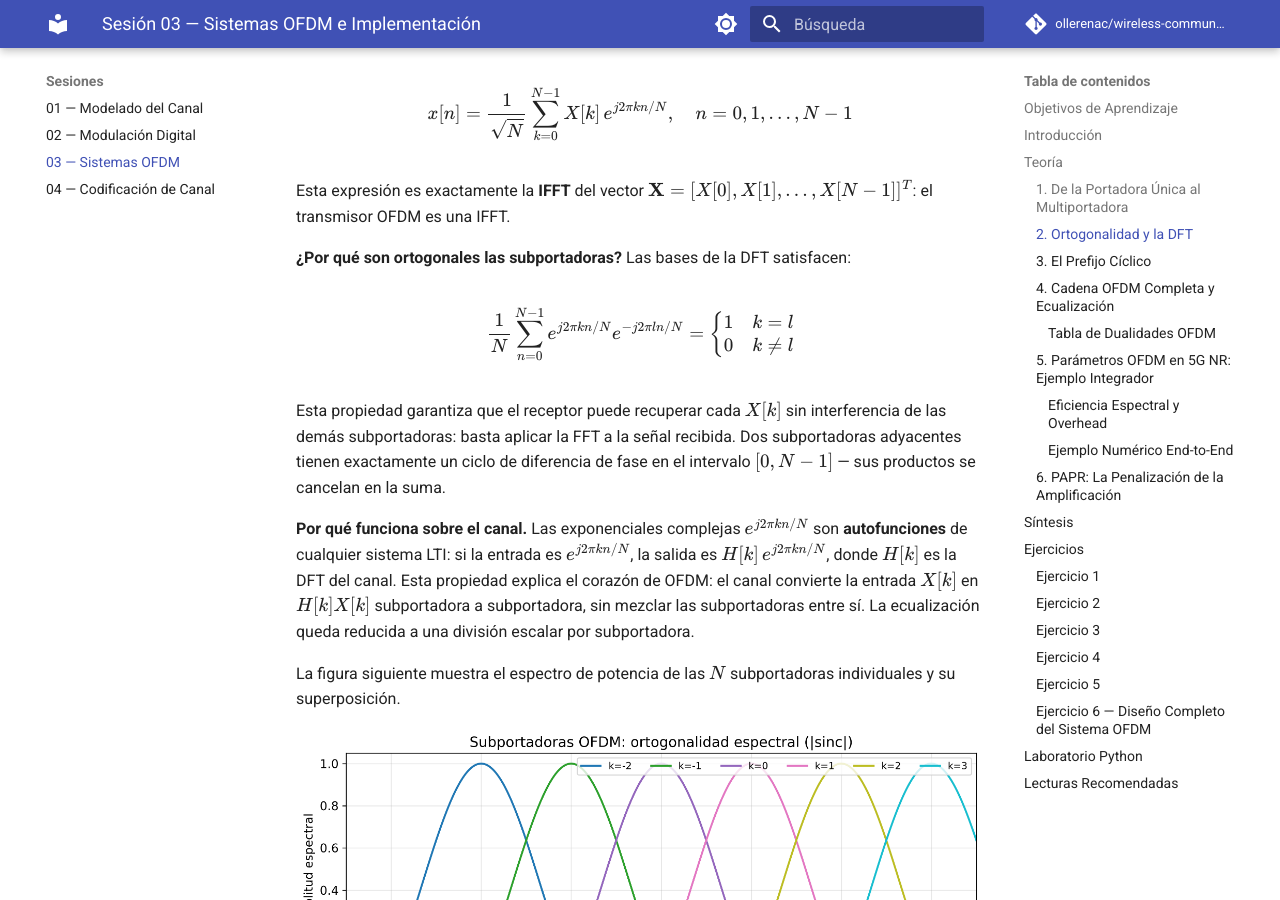
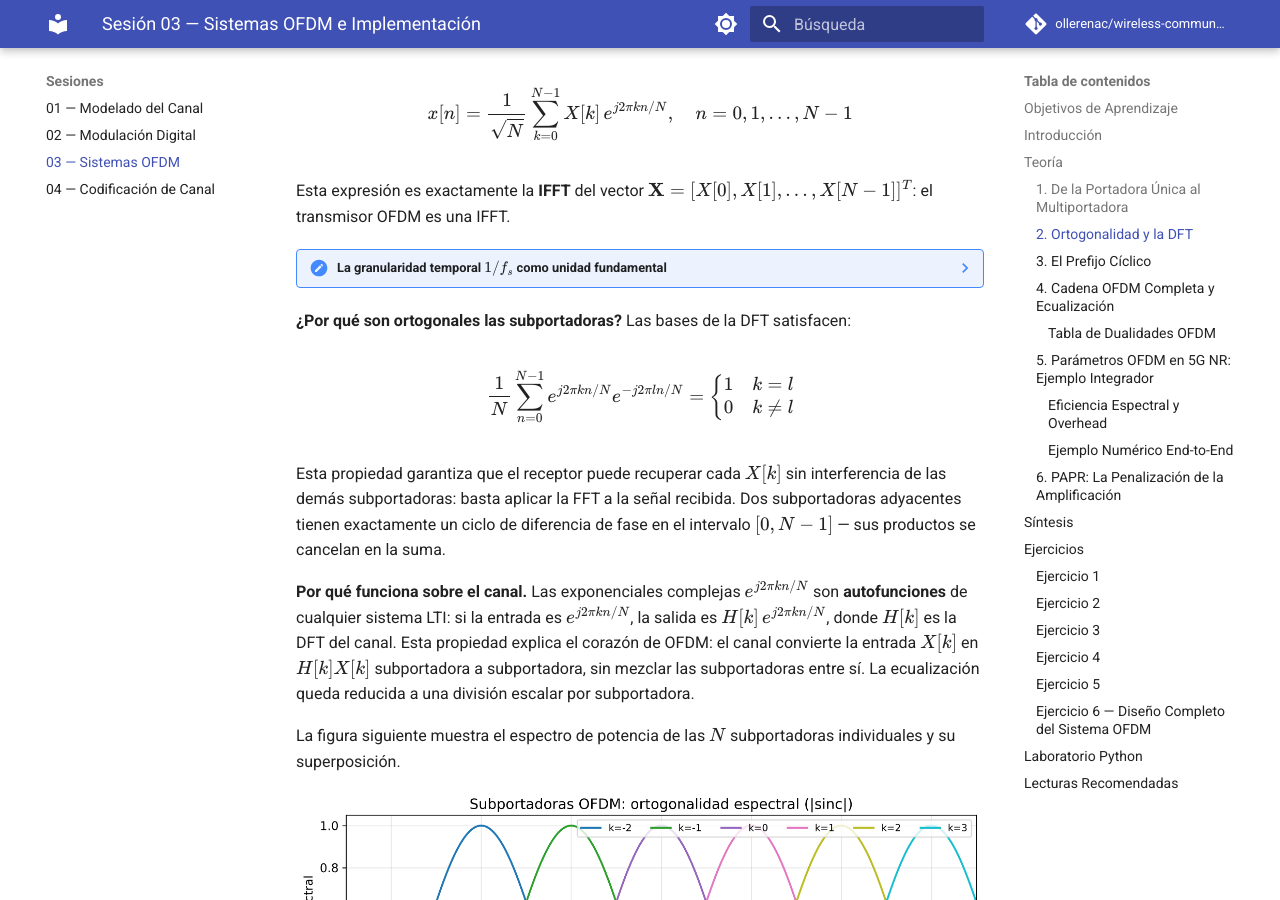
Before and after one commit to ollerenac/wireless-communication-systems, an MkDocs documentation site: the page built from docs/sessions/03-ofdm-systems/index.md, in a window 1280 px wide and 900 px high, scrolled down 4459 px. Built offline with MkDocs 1.6.1 and Material for MkDocs 9.7.7, drawn with Linux system fonts in a browser that asks for light colours; comment, search, counter and statistics services are not loaded; part of the change alters nothing that is shown.

Commit message:
sess03: add collapsible note on 1/fs temporal granularity as fundamental unit in §2
Co-Authored-By: Claude Sonnet 4.6 <noreply@anthropic.com>

```diff
--- a/docs/sessions/03-ofdm-systems/index.md
+++ b/docs/sessions/03-ofdm-systems/index.md
@@ -107,6 +107,17 @@ El $\Delta f$ se cancela y el exponente queda en función únicamente de $k$ y $
 $$x[n] = \frac{1}{\sqrt{N}} \sum_{k=0}^{N-1} X[k]\, e^{j2\pi kn/N}, \quad n = 0, 1, \ldots, N-1$$
 
 Esta expresión es exactamente la **IFFT** del vector $\mathbf{X} = [X[0], X[1], \ldots, X[N-1]]^T$: el transmisor OFDM es una IFFT.
+
+??? note "La granularidad temporal $1/f_s$ como unidad fundamental"
+    Al muestrear a $f_s$, se divide el tiempo en intervalos de $1/f_s$ segundos. Todo lo demás queda encadenado a esa granularidad:
+
+    - Un símbolo OFDM dura $N$ intervalos → $T_s = N/f_s$
+    - El espaciado entre subportadoras es $\Delta f = 1/T_s = f_s/N$ — un intervalo de frecuencia por cada intervalo de tiempo
+    - La subportadora $k$ completa exactamente $k$ ciclos completos en los $N$ intervalos del símbolo
+
+    Esto explica por qué el exponente colapsa a $e^{j2\pi kn/N}$ sin parámetros sueltos: $f_s$ y $\Delta f$ se cancelan porque están relacionados por $N$. Si $\Delta f$ no fuera exactamente $f_s/N$, la cancelación no ocurriría y la ortogonalidad se rompería.
+
+    La imagen mental: *un estroboscopio que dispara cada $1/f_s$ segundos; un símbolo OFDM son $N$ destellos; la subportadora $k$ completa exactamente $k$ vueltas entre el destello 0 y el destello $N-1$.*
 
 **¿Por qué son ortogonales las subportadoras?** Las bases de la DFT satisfacen:
 
```
